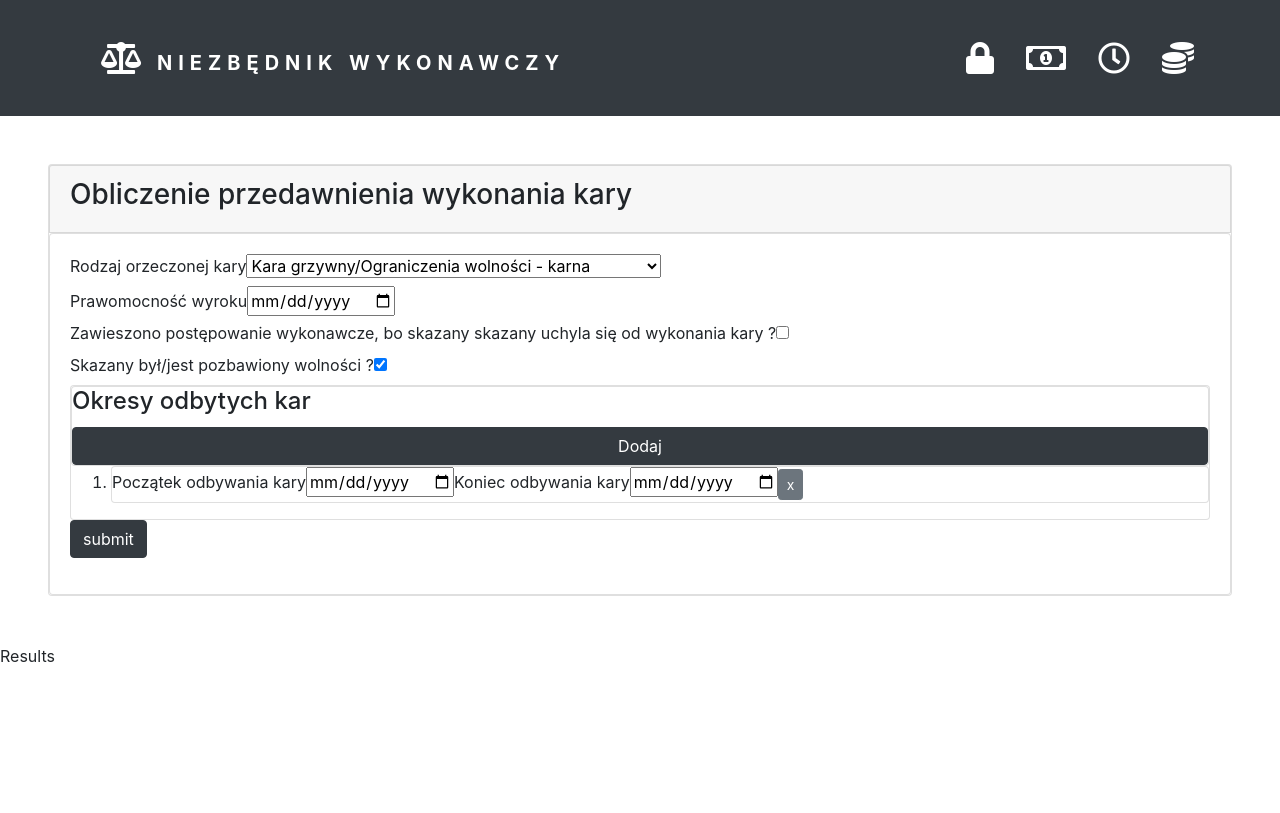
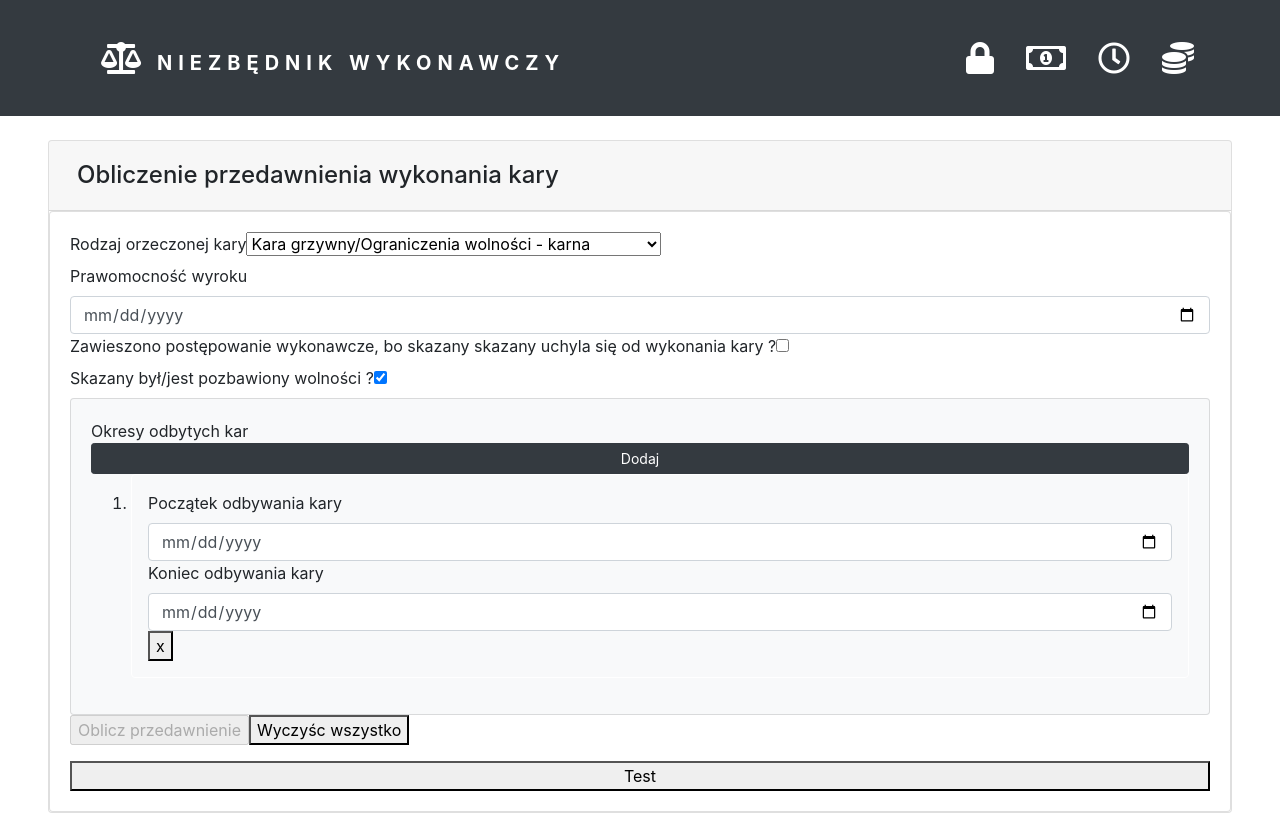
Before and after one commit to bbombelka/punishment-tool-kit, an Angular app: page /expiry in a window 1280 px wide. Both pictures are taken after a click on the checkbox 380 px from the left and 364 px from the top of the page. Built offline with nearby package versions, Linux system fonts and the light colour scheme.

Commit message:
added validators

```diff
--- a/src/app/components/expiry/expiry.component.html
+++ b/src/app/components/expiry/expiry.component.html
@@ -1,7 +1,10 @@
-<div class="card m-5">
-  <div class="card card-header"><h3>Obliczenie przedawnienia wykonania kary</h3></div>
+<div class="card mx-5">
+  <div class="card-header">
+    <h4 class="card-body card-title m-1 p-1">Obliczenie przedawnienia wykonania kary</h4>
+  </div>
+
   <div class="card card-body">
-    <form [formGroup]="expiryForm" (ngSubmit)="onSubmit()" class="form-group">
+    <form class="form-group" [formGroup]="expiryForm" (ngSubmit)="onSubmit()" (change)="onChange()">
       <div class="form-group-item">
         <label> Rodzaj orzeczonej kary </label>
         <select formControlName="punishmentType">
@@ -15,8 +18,10 @@
           <option value="punishmentOverFive">Kara pozbawienia wolności wyższa niż 5 lat</option>
         </select>
       </div>
+
       <div class="form-group-item">
-        <label>Prawomocność wyroku </label> <input type="date" formControlName="legalValid" />
+        <label>Prawomocność wyroku </label>
+        <input class="form-control" type="date" formControlName="legalValid" />
       </div>
       <div class="form-group-item">
         <label>
@@ -33,29 +38,79 @@
         />
       </div>
 
-      <div *ngIf="prisonServed" formArrayName="prisonServed" class="card form-group-item">
-        <div class="card">
-          <h4 class=" card-title">Okresy odbytych kar</h4>
-          <button class="btn btn-dark" type="button" (click)="addImprisonment()">Dodaj</button>
-        </div>
-
+      <div
+        *ngIf="prisonServed"
+        formArrayName="prisonServed"
+        class="form-group-item card card-body bg-light"
+      >
+        Okresy odbytych kar
+        <button class="btn btn-dark btn-sm" type="button" (click)="addImprisonment()">
+          Dodaj
+        </button>
         <ol>
-          <li *ngFor="let imprisonment of prisonServed.controls; let i = index" [formGroupName]="i">
-            <div class="card form-group-item">
-              <div class="form-group-item">
-                <label> Początek odbywania kary </label>
-                <input type="date" formControlName="from" /><label> Koniec odbywania kary </label>
-                <input type="date" formControlName="to" />
-                <button class="btn btn-secondary btn-sm" (click)="removeImprisonment(i)">
-                  x
-                </button>
+          <li
+            class="border border-white rounded p-3"
+            *ngFor="let imprisonment of prisonServed.controls; let i = index"
+            [formGroupName]="i"
+          >
+            <div class="form-group-item">
+              <label> Początek odbywania kary </label>
+              <input
+                class="form-control"
+                [ngClass]="
+                  expiryForm.controls.prisonServed.controls[i].controls.from.errors?.legal ||
+                  expiryForm.controls.prisonServed.controls[i].errors?.dates
+                    ? 'red'
+                    : null
+                "
+                type="date"
+                formControlName="from"
+              />
+              <div class="invalid-feedback">
+                {{ expiryForm.controls.prisonServed.controls[i].controls.from.errors?.legal }}
               </div>
+              <label> Koniec odbywania kary </label>
+              <input
+                class="form-control"
+                [ngClass]="
+                  expiryForm.controls.prisonServed.controls[i].errors?.dates ? 'red' : null
+                "
+                type="date"
+                formControlName="to"
+              />
+            </div>
+            <button (click)="removeImprisonment(i)">x</button>
+            <div
+              [hidden]="!expiryForm.controls.prisonServed.controls[i].errors?.dates"
+              class="invalid-feedback"
+            >
+              {{ expiryForm.controls.prisonServed.controls[i].errors?.dates }}
             </div>
           </li>
         </ol>
       </div>
-      <input type="submit" value="submit" class="btn btn-dark" />
+      <input [disabled]="expiryForm.invalid" type="submit" value="Oblicz przedawnienie" />
+      <button type="button" (click)="clearForm()">Wyczyśc wszystko</button>
     </form>
+
+    <div *ngIf="submitted && expiryForm.status === 'VALID'" class="card card-body">
+      <h3 class="card-title">Wyniki</h3>
+      <h4>Przedawnienie wykonania kary upływa z dniem {{ result }}</h4>
+      <div
+        *ngIf="expiryForm.value.imprisoned && expiryForm.controls.prisonServed?.status === 'VALID'"
+      >
+        <h4>Okresy pobytu w zakładzie karnym</h4>
+        <ul class="list group">
+          <li
+            *ngFor="let imprisonment of expiryForm.value.prisonServed; let i = index"
+            class="list-group-item"
+          >
+            Pobyt w okresie od {{ imprisonment.from }} do {{ imprisonment.to }} czyli łącznie
+            {{ imprisonment.totalDays }} dni
+          </li>
+        </ul>
+      </div>
+    </div>
+    <button (click)="test()">Test</button>
   </div>
 </div>
-<div>Results</div>
--- a/src/app/components/expiry/expiry.component.ts
+++ b/src/app/components/expiry/expiry.component.ts
@@ -1,5 +1,5 @@
-import { Component, OnInit, ViewChild, Output, EventEmitter } from '@angular/core';
-import { FormsModule, FormBuilder, Validators, FormArray } from '@angular/forms';
+import { Component, OnInit } from '@angular/core';
+import { FormBuilder, Validators, FormArray, ValidatorFn } from '@angular/forms';
 
 @Component({
   selector: 'app-expiry',
@@ -7,6 +7,8 @@ import { FormsModule, FormBuilder, Validators, FormArray } from '@angular/forms'
   styleUrls: ['./expiry.component.sass'],
 })
 export class ExpiryComponent implements OnInit {
+  submitted = false;
+  result = null;
   expiryForm = this.fb.group({
     legalValid: ['', Validators.required],
     punishmentType: ['fineOrSocialCriminal'],
@@ -18,12 +20,90 @@ export class ExpiryComponent implements OnInit {
     return this.expiryForm.get('prisonServed') as FormArray;
   }
 
+  getImprisonedValue() {
+    return this.expiryForm.get('imprisoned').value;
+  }
+
   constructor(private fb: FormBuilder) {}
 
   ngOnInit() {}
 
-  getImprisonedValue() {
-    return this.expiryForm.get('imprisoned').value;
+  onSubmit() {
+    this.calculateExpiration(this.expiryForm.value);
+  }
+
+  addImprisonment() {
+    this.prisonServed.push(
+      this.fb.group(
+        {
+          from: [
+            '',
+            [Validators.required, this.dateAfterLegalValidity(this.expiryForm.get('legalValid'))],
+          ],
+          to: ['', Validators.required],
+        },
+        { validator: this.dateLessThan('from', 'to') },
+      ),
+    );
+  }
+
+  removeImprisonment(i) {
+    this.prisonServed.removeAt(i);
+  }
+
+  addImprisonmentArray() {
+    this.expiryForm.addControl(
+      'prisonServed',
+      this.fb.array([
+        this.fb.group(
+          {
+            from: [
+              '',
+              [Validators.required, this.dateAfterLegalValidity(this.expiryForm.get('legalValid'))],
+            ],
+            to: ['', Validators.required],
+          },
+          { validator: this.dateLessThan('from', 'to') },
+        ),
+      ]),
+    );
+  }
+
+  removeImprisonmentArray() {
+    this.expiryForm.removeControl('prisonServed');
+  }
+
+  dateAfterLegalValidity(legalValid): ValidatorFn {
+    return control => {
+      const from: string = control.value;
+      if (from) {
+        if (legalValid.value > from) {
+          return {
+            legal: `Jeżeli początek odbywanej kary przypada na dzień przed prawomocnością wyroku to wówczas za początek okresu przerywającego bieg przedawnienia należy przyjać datę prawomocności wyroku a więc ${
+              legalValid.value
+            }`,
+          };
+        } else {
+          return {};
+        }
+      }
+    };
+  }
+
+  dateLessThan(from: string, to: string) {
+    return group => {
+      const f = group.controls[from];
+      const t = group.controls[to];
+      if (f.value && t.value) {
+        if (f.value > t.value) {
+          return {
+            dates: 'Data początku odbywanej kary nie może być późniejsza niż data jej rozpoczęcia',
+          };
+        } else {
+          return {};
+        }
+      }
+    };
   }
 
   calculateExpiration(value) {
@@ -36,60 +116,43 @@ export class ExpiryComponent implements OnInit {
       isSuspended: isSuspended ? 315360000000 : 0,
       prisonServed: 0,
     };
-    // if (prisonServed !== undefined) {
-    //   prisonServed.map(
-    //     imprisonment =>
-    //       (expiration.prisonServed += new Date(imprisonment.to) - new Date(imprisonment.from)),
-    //   );
-    // }
+    if (prisonServed !== undefined) {
+      prisonServed.map(imprisonment => {
+        const to: any = new Date(imprisonment.to);
+        const from: any = new Date(imprisonment.from);
 
-    console.log(
-      new Date(
-        new Date(legalValid).valueOf() +
-          expiration[punishmentType] +
-          expiration.isSuspended +
-          expiration.prisonServed,
-      ),
-    );
+        imprisonment.total = to - from;
+        imprisonment.totalDays = imprisonment.total / 86400000;
+
+        expiration.prisonServed += imprisonment.total;
+      });
+    }
+
+    this.result = new Date(
+      new Date(legalValid).valueOf() +
+        expiration[punishmentType] +
+        expiration.isSuspended +
+        expiration.prisonServed,
+    ).toLocaleDateString();
+    this.submitted = true;
   }
 
-  onSubmit() {
-    this.calculateExpiration(this.expiryForm.value);
-    console.warn(this.expiryForm.value);
+  clearForm() {
+    this.expiryForm.reset();
+    this.expiryForm.patchValue({
+      punishmentType: ['fineOrSocialCriminal'],
+      isSuspended: false,
+      imprisoned: false,
+    });
+
+    this.removeImprisonmentArray();
+  }
+  onChange() {
+    this.submitted = false;
+    this.result = null;
   }
 
-  addImprisonment() {
-    this.prisonServed.push(
-      this.fb.group({
-        from: [''],
-        to: [''],
-      }),
-    );
-  }
-
-  removeImprisonment(i) {
-    this.prisonServed.removeAt(i);
-  }
-
-  removeAllImprisonment() {
-    do {
-      this.prisonServed.removeAt(0);
-    } while (this.prisonServed.length > 0);
-  }
-
-  addImprisonmentArray() {
-    this.expiryForm.addControl(
-      'prisonServed',
-      this.fb.array([
-        this.fb.group({
-          from: '',
-          to: '',
-        }),
-      ]),
-    );
-  }
-
-  removeImprisonmentArray() {
-    this.expiryForm.removeControl('prisonServed');
+  test() {
+    console.warn(this.expiryForm);
   }
 }
--- a/src/app/components/main/main.component.sass
+++ b/src/app/components/main/main.component.sass
@@ -14,3 +14,6 @@
             h6
                 text-align-last: center
                 padding-top: 0.5em
+
+i
+    color: black
```
